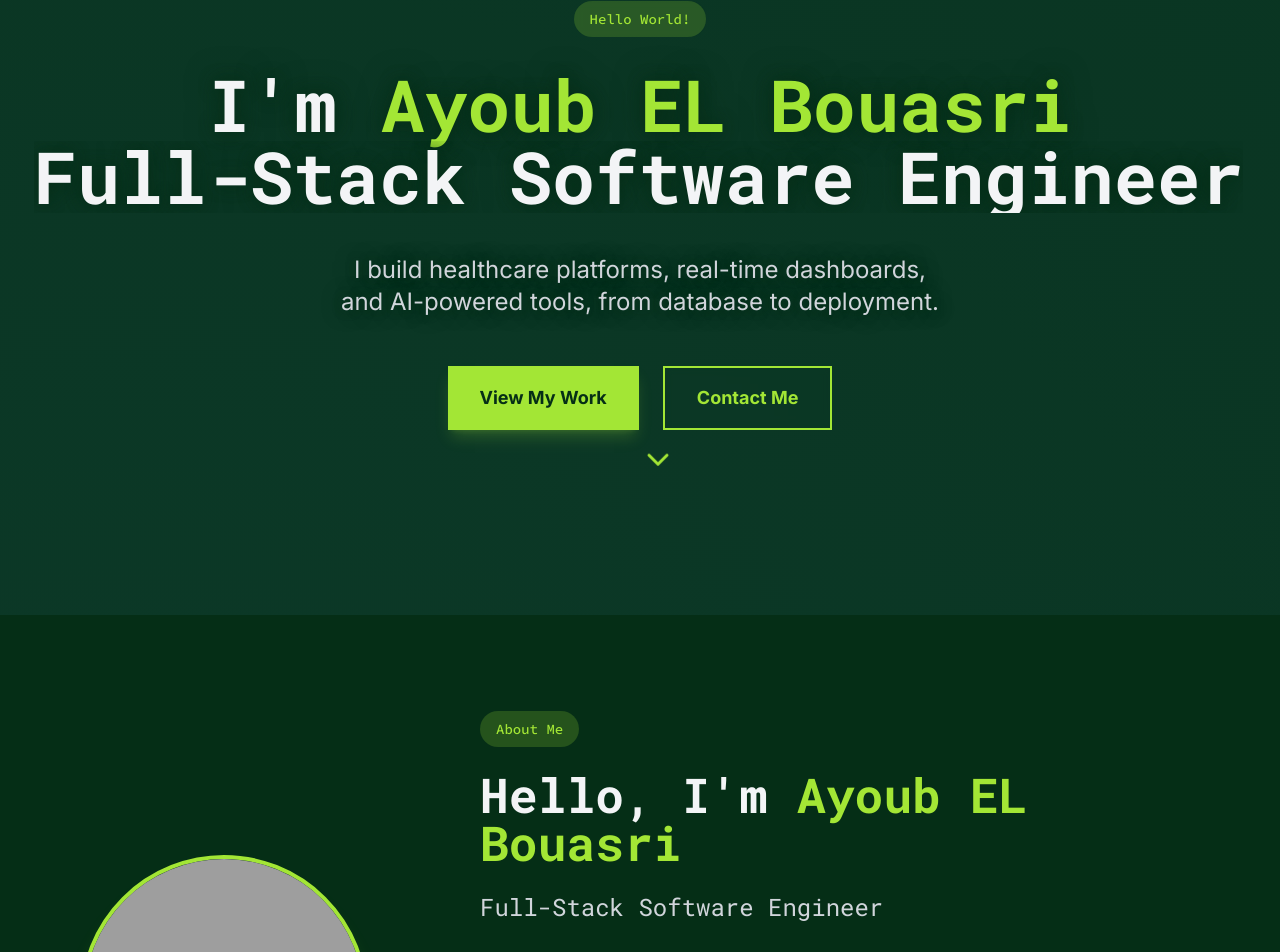
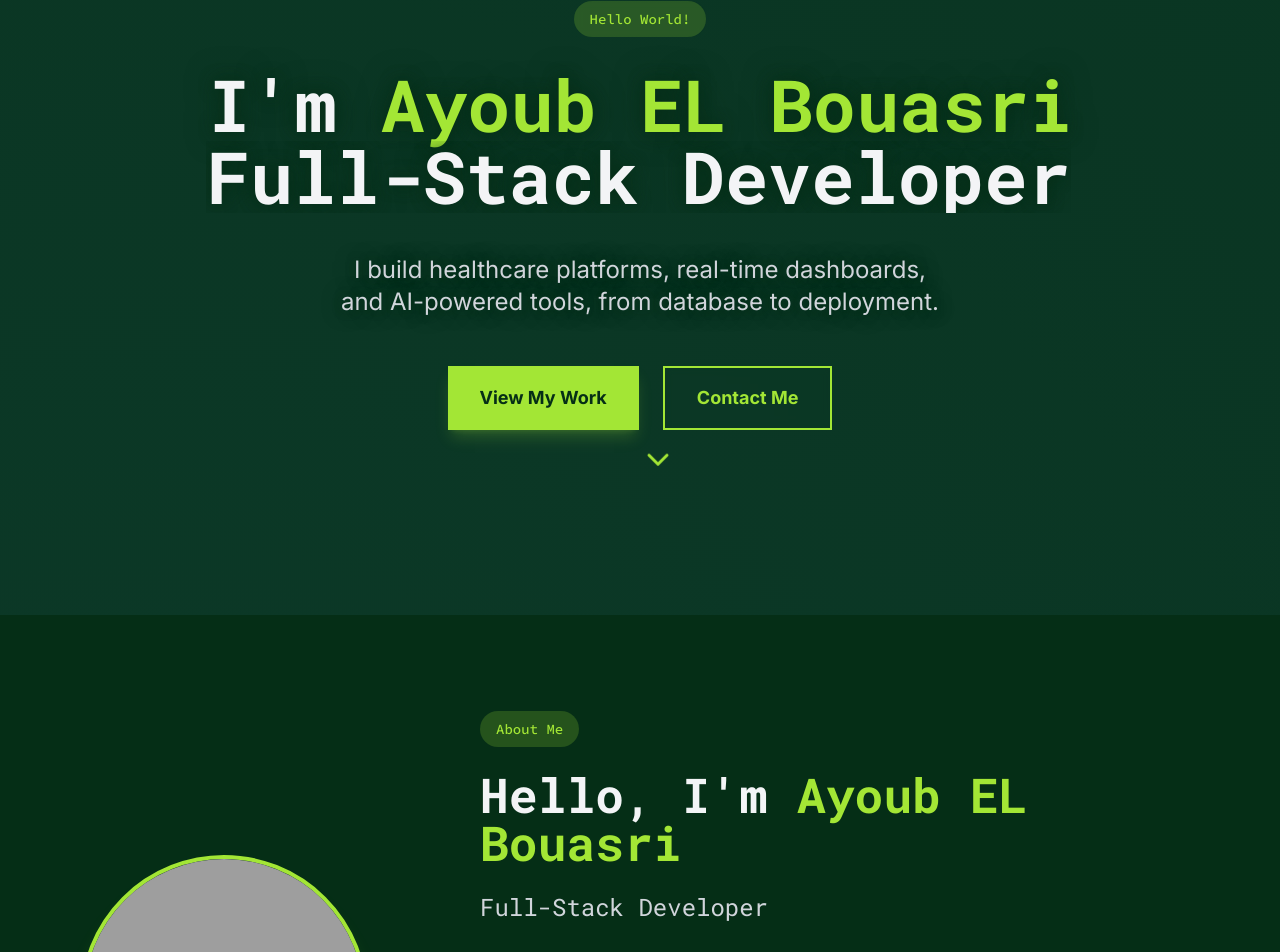
Before and after one commit to AyouubElb/portfolio, a Next.js app: page / in a window 1280 px wide. Shown: the part 185-1137 px from the top of the page. Built offline with nearby package versions, Linux system fonts and the light colour scheme; grey boxes are pictures that could not be loaded.

Commit message:
Use Full-Stack Developer as the title

```diff
--- a/src/app/layout.tsx
+++ b/src/app/layout.tsx
@@ -4,9 +4,9 @@ import type { Metadata } from "next"
 import { Inter, Roboto_Mono, Source_Code_Pro } from "next/font/google"
 
 export const metadata: Metadata = {
-  title: "Ayoub El Bouasri | Full-Stack Software Engineer",
+  title: "Ayoub El Bouasri | Full-Stack Developer",
   description:
-    "Full-stack software engineer in Rabat, Morocco, building web apps with React, Next.js, Node.js and PostgreSQL.",
+    "Full-stack developer in Rabat, Morocco, building web apps with React, Next.js, Node.js and PostgreSQL.",
 }
 
 // Load fonts
--- a/src/components/Footer.tsx
+++ b/src/components/Footer.tsx
@@ -7,7 +7,7 @@ export default function Footer() {
             <h2 className="text-2xl font-bold text-lime-400 code-font">
               <span className="text-white">&lt;</span>Ayoub.ELBouasri<span className="text-white">/&gt;</span>
             </h2>
-            <p className="text-gray-400">Full-Stack Software Engineer</p>
+            <p className="text-gray-400">Full-Stack Developer</p>
           </div>
 
           <div className="flex space-x-6">
--- a/src/components/sections/About.tsx
+++ b/src/components/sections/About.tsx
@@ -29,7 +29,7 @@ const About = forwardRef<HTMLDivElement, AboutProps>(({ profileImage }, ref) =>
             <h1 className="text-4xl md:text-5xl font-bold mb-6">
               Hello, I'm <span className="text-lime-400">Ayoub EL Bouasri</span>
             </h1>
-            <h2 className="text-2xl text-gray-300 mb-8">Full-Stack Software Engineer</h2>
+            <h2 className="text-2xl text-gray-300 mb-8">Full-Stack Developer</h2>
             <p className="text-lg mb-6 text-gray-300 leading-relaxed">
               I take web applications from first idea to production: turning requirements into a clear design,
               modelling the database, building the API and the interface, testing, and deploying. I work in
--- a/src/components/sections/Hero.tsx
+++ b/src/components/sections/Hero.tsx
@@ -87,7 +87,7 @@ const Hero = forwardRef<HTMLDivElement, HeroProps>(
             I'm <span className="text-lime-400">Ayoub EL Bouasri</span>
             <br />
             <span className="typing-effect inline-block mt-4">
-              Full-Stack Software Engineer
+              Full-Stack Developer
             </span>
           </h1>
           <p className="text-base md:text-2xl text-gray-300 mb-12 max-w-3xl mx-auto text-shadow-sm">
--- a/src/data/resume-data.ts
+++ b/src/data/resume-data.ts
@@ -2,7 +2,7 @@ import type { Experience, Education, SkillGroup } from "@/types"
 
 export const experiences: Experience[] = [
   {
-    title: "Full-Stack Software Engineer",
+    title: "Full-Stack Developer",
     company: "MedicallyPlus",
     logo: "https://images.unsplash.com/photo-1579567761406-4684ee0c75b6?q=80&w=1974&auto=format&fit=crop&ixlib=rb-4.0.3&ixid=M3wxMjA3fDB8MHxwaG90by1wYWdlfHx8fGVufDB8fHx8fA%3D%3D",
     period: "08/2025 to Present",
```
